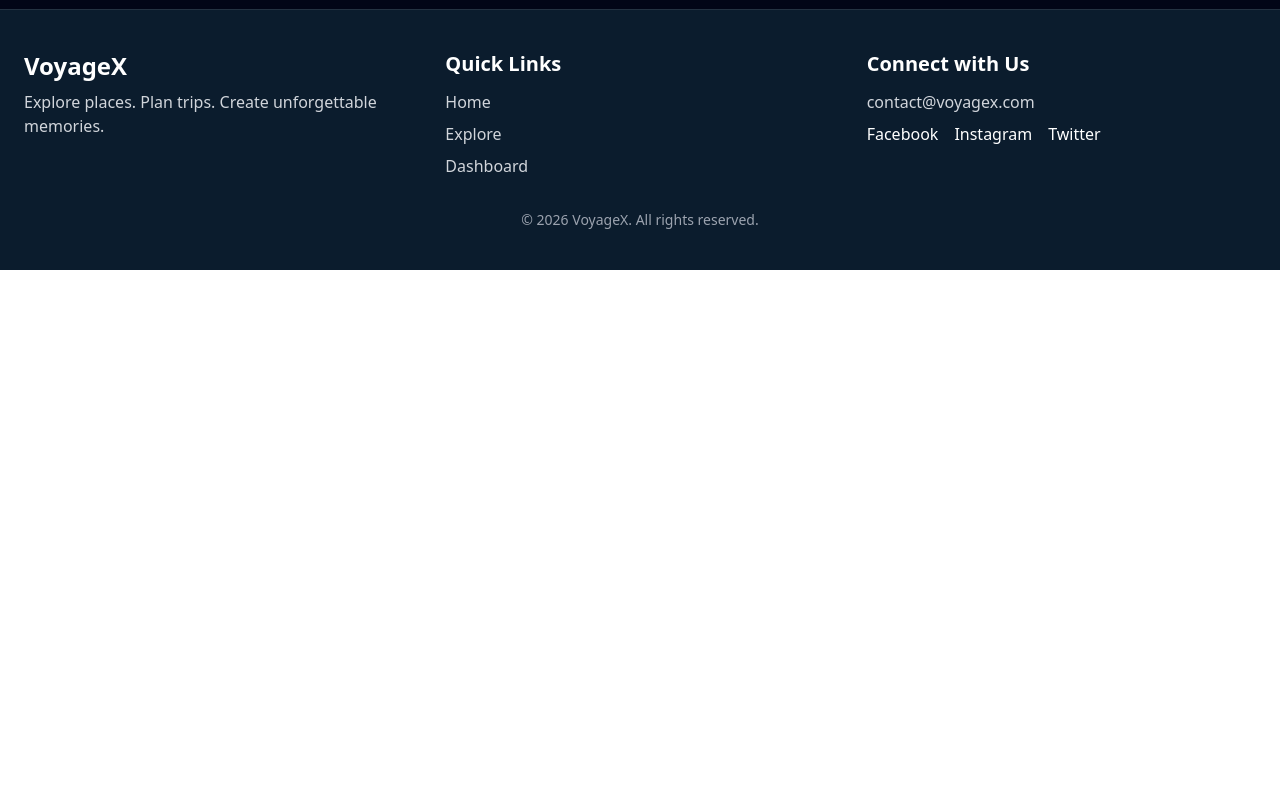
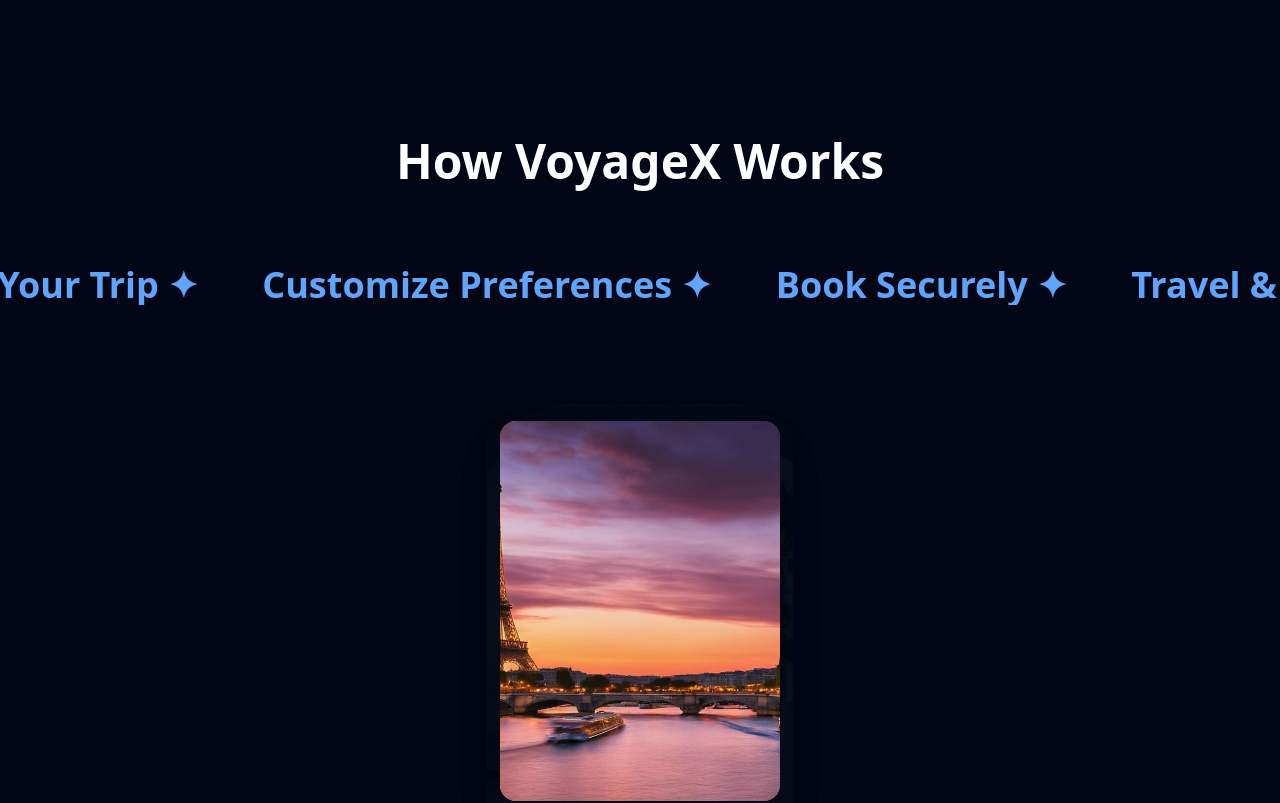
Before and after one commit to rlrakshita123/VoyageX, a React (Vite) app in the folder frontend/: page / in a window 1280 px wide. Shown: the part 1500-2303 px from the top of the page. Before the commit the page ends 1770 px from the top, so only its background shows below. Built offline with nearby package versions, Linux system fonts and the light colour scheme.

Commit message:
Added how it works section

```diff
--- /dev/null
+++ b/frontend/src/components/HowItWorks.jsx
@@ -0,0 +1,59 @@
+const HowItWorks = () => {
+  const steps = [
+    "Explore Destinations",
+    "Choose Your Trip",
+    "Customize Preferences",
+    "Book Securely",
+    "Travel & Enjoy",
+  ];
+
+  const images = [
+    "/images/float1.jpg",
+    "/images/float2.jpg",
+    "/images/float3.jpg",
+    "/images/float4.jpg",
+    "/images/float5.jpg",
+    "/images/float6.jpg",
+    "/images/float7.jpg",
+  ];
+
+  return (
+    <section className="relative py-32 bg-[#020617] overflow-hidden text-white">
+
+      {/* Title */}
+      <h2 className="text-4xl md:text-5xl font-extrabold text-center mb-20">
+        How VoyageX Works
+      </h2>
+
+      {/* Scrolling Words */}
+      <div className="w-full overflow-hidden mb-24">
+        <div className="flex w-max gap-16 text-3xl md:text-4xl font-semibold animate-text-scroll">
+          {[...steps, ...steps].map((step, i) => (
+            <span key={i} className="text-blue-400">
+              {step} ✦
+            </span>
+          ))}
+        </div>
+      </div>
+
+      {/* Image Loop */}
+      <div className="relative h-[420px] flex items-center justify-center">
+        {images.map((img, index) => (
+          <img
+            key={index}
+            src={img}
+            alt="How it works visual"
+            className="absolute w-[280px] h-[380px] object-cover rounded-2xl shadow-2xl opacity-0"
+            style={{
+              animation: `pop-loop 16s infinite`,
+              animationDelay: `${index * 2}s`,
+            }}
+          />
+        ))}
+      </div>
+
+    </section>
+  );
+};
+
+export default HowItWorks;
--- a/frontend/src/index.css
+++ b/frontend/src/index.css
@@ -38,3 +38,20 @@
 .pause-on-hover:hover {
   animation-play-state: paused;
 }
+
+@keyframes text-scroll {
+  0% { transform: translateX(0); }
+  100% { transform: translateX(-50%); }
+}
+
+.animate-text-scroll {
+  animation: text-scroll 20s linear infinite;
+}
+
+@keyframes pop-loop {
+  0% { opacity: 0; transform: scale(0.8); }
+  10% { opacity: 1; transform: scale(1); }
+  30% { opacity: 1; transform: scale(1); }
+  40% { opacity: 0; transform: scale(1.1); }
+  100% { opacity: 0; }
+}
--- a/frontend/src/pages/Home.jsx
+++ b/frontend/src/pages/Home.jsx
@@ -1,10 +1,12 @@
 import Navbar from "../components/Navbar";
 import Hero from "../components/Hero";
+import HowItWorks from "../components/HowItWorks";
 
 const Home = () => {
   return (
     <>
       <Hero />
+      <HowItWorks />
     </>
   );
 };
```
